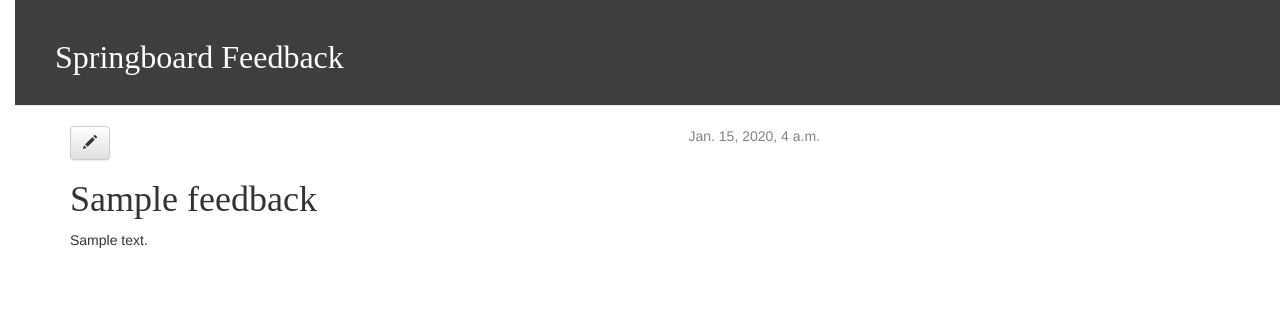
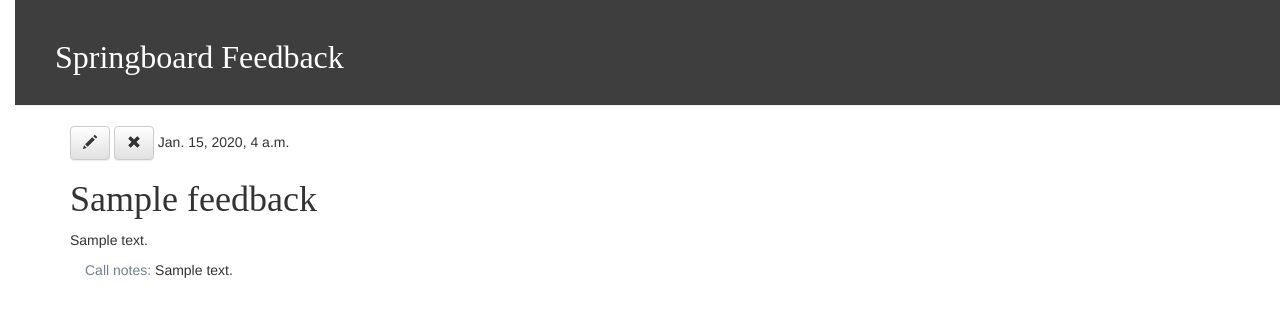
Before and after one commit to nat986/my-first-blog, a Django app: page /feedback/1/ in a window 1280 px wide. Shown: the top 317 px of the page. Run offline with Django 3.2, Linux system fonts and the light colour scheme; tables that the repository leaves empty hold one stand-in row (values such as "Sample post"); some libraries are stand-ins or nearby versions.

Commit message:
Added edit/publish/delete feedback buttons

```diff
--- a/feedback/static/css/feedback.css
+++ b/feedback/static/css/feedback.css
@@ -56,3 +56,12 @@
 .feedback h1 a, .post h1 a:visited {
     color: #000000;
 }
+.notes {
+float:left;
+color: slategrey;
+margin-left: 15px;
+}
+.feedback_table {
+    text-align: center;
+
+}
--- a/feedback/templates/feedback/base.html
+++ b/feedback/templates/feedback/base.html
@@ -11,6 +11,7 @@
 <body>
     <div class="page-header">
         {% if user.is_authenticated %}
+            <a href="{% url 'feedback_draft_list' %}" class="top-menu"><span class="glyphicon glyphicon-edit"></span></a>
             <a href="{% url 'feedback_new' %}" class="top-menu"><span class="glyphicon glyphicon-plus"></span></a>
         {% endif %}
         <h1><a href="/">Springboard Feedback</a></h1>
--- a/feedback/templates/feedback/feedback_detail.html
+++ b/feedback/templates/feedback/feedback_detail.html
@@ -2,13 +2,16 @@
 
 {% block content %}
     <div class="feedback">
+        <a class="btn btn-default" href="{% url 'feedback_edit' pk=feedback.pk %}"><span class="glyphicon glyphicon-pencil"></span></a>
+        <a class="btn btn-default" href="{% url 'feedback_remove' pk=feedback.pk %}"><span class="glyphicon glyphicon-remove"></span></a>
         {% if feedback.published_date %}
-            <div class="date">
-                {{ feedback.published_date }}
-            </div>
+            {{ feedback.published_date }}
+        {% else %}
+            <a class="btn btn-default" href="{% url 'feedback.views.post_publish' pk=feedback.pk %}">Publish</a>
         {% endif %}
-        <a class="btn btn-default" href="{% url 'feedback_edit' pk=feedback.pk %}"><span class="glyphicon glyphicon-pencil"></span></a>
         <h1>{{ feedback.mentor_name }}</h1>
+
         <p>{{ feedback.text|linebreaks }}</p>
+        <p><span class="notes">Call notes:&nbsp;</span>{{ feedback.notes|linebreaks }}</p>
     </div>
 {% endblock %}
--- a/feedback/urls.py
+++ b/feedback/urls.py
@@ -6,4 +6,7 @@
     url(r'^feedback/(?P<pk>[0-9]+)/$', views.feedback_detail, name='feedback_detail'),
     url(r'^post/new/$', views.feedback_new, name='feedback_new'),
     url(r'^post/(?P<pk>[0-9]+)/edit/$', views.feedback_edit, name='feedback_edit'),
+    url(r'^drafts/$', views.feedback_draft_list, name='feedback_draft_list'),
+    url(r'^feedback/(?P<pk>[0-9]+)/publish/$', views.feedback_publish, name='feedback_publish'),
+    url(r'^feedback/(?P<pk>[0-9]+)/remove/$', views.feedback_remove, name='feedback_remove'),
 ]
--- a/feedback/views.py
+++ b/feedback/views.py
@@ -38,3 +38,15 @@
     else:
         form = FeedbackForm(instance=feedback)
     return render(request, 'feedback/feedback_edit.html', {'form': form})
+
+def feedback_draft_list(request):
+    posts = Feedback.objects.filter(published_date__isnull=True).order_by('created_date')
+    return render(request, 'feedback/feedback_draft_list.html', {'posts': posts})
+def feedback_publish(request, pk):
+    feedback = get_object_or_404(Feedback, pk=pk)
+    feedback.publish()
+    return redirect('feedback.views.feedback_detail', pk=pk)
+def feedback_remove(request, pk):
+    feedback = get_object_or_404(Feedback, pk=pk)
+    feedback.delete()
+    return redirect('feedback.views.feedback_list')
```
Also changed, not shown: feedback/templates/feedback/feedback_draft_list.html (added, +11 -0 lines), feedback/templates/feedback/feedback_list.html (+8 -7 lines).
